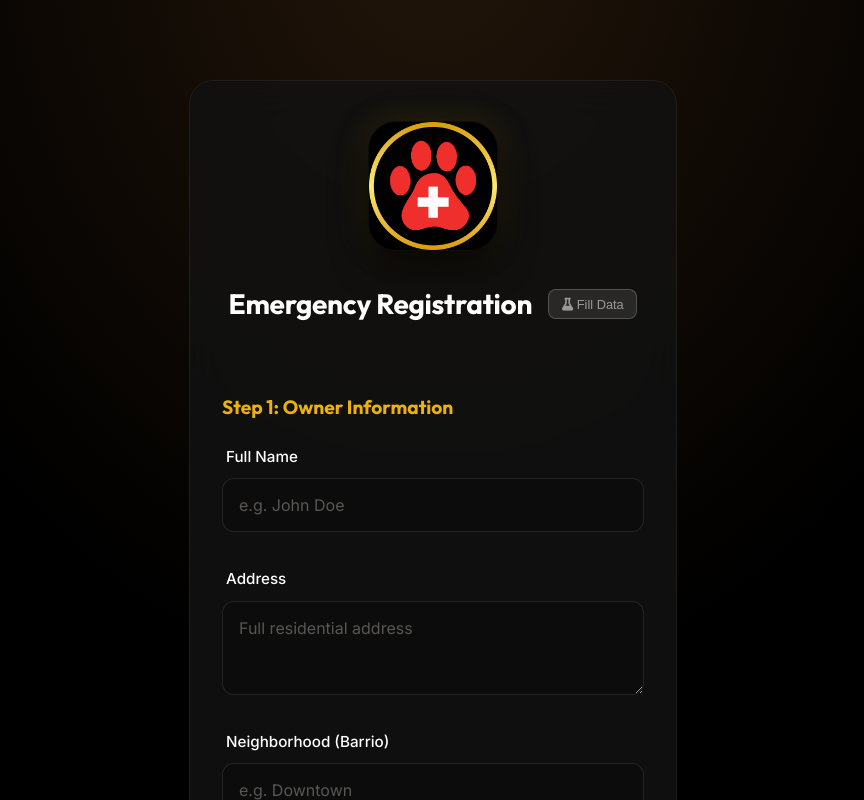
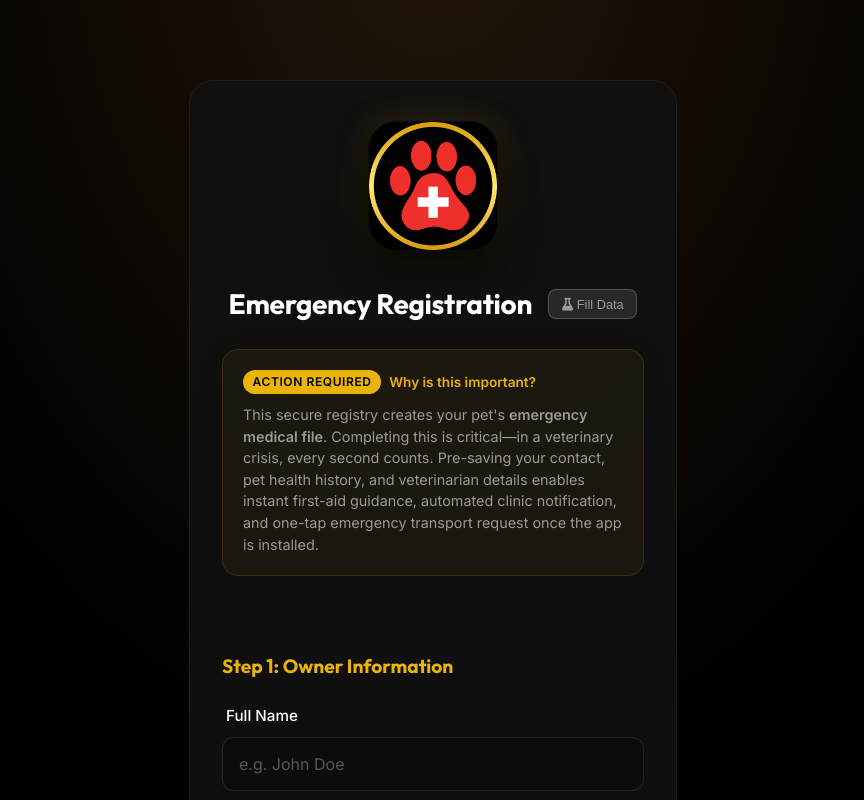
Before and after one commit to vanshg1214/aegis_sos, a React (Vite) app: page / in a window 1280 px wide. Shown: the top 800 px of the page, without its empty margins (207-1071 px from the left). Built offline with nearby package versions, Linux system fonts and the light colour scheme.

Commit message:
feat: add Action Required info box at start of registration form explaining why it's critical

```diff
--- a/src/components/RegistrationForm.jsx
+++ b/src/components/RegistrationForm.jsx
@@ -196,6 +196,43 @@ const RegistrationForm = () => {
           </button>
         </div>
 
+        {currentStep === 1 && (
+          <div style={{
+            background: 'rgba(234, 179, 8, 0.05)',
+            border: '1px solid rgba(234, 179, 8, 0.15)',
+            borderRadius: '16px',
+            padding: '1.25rem',
+            textAlign: 'left',
+            width: '100%',
+            marginBottom: '2rem',
+            display: 'flex',
+            flexDirection: 'column',
+            gap: '0.6rem',
+            boxShadow: '0 4px 20px rgba(0, 0, 0, 0.15)'
+          }}>
+            <div style={{ display: 'flex', alignItems: 'center', gap: '8px' }}>
+              <span style={{
+                background: 'var(--accent-gold)',
+                color: '#000000',
+                fontSize: '0.75rem',
+                fontWeight: '800',
+                textTransform: 'uppercase',
+                padding: '0.2rem 0.6rem',
+                borderRadius: '999px',
+                letterSpacing: '0.05em'
+              }}>
+                Action Required
+              </span>
+              <span style={{ fontSize: '0.85rem', color: 'var(--accent-gold)', fontWeight: '600' }}>
+                Why is this important?
+              </span>
+            </div>
+            <p style={{ fontSize: '0.9rem', color: 'var(--text-secondary)', lineHeight: '1.5', margin: 0 }}>
+              This secure registry creates your pet's <strong>emergency medical file</strong>. Completing this is critical—in a veterinary crisis, every second counts. Pre-saving your contact, pet health history, and veterinarian details enables instant first-aid guidance, automated clinic notification, and one-tap emergency transport request once the app is installed.
+            </p>
+          </div>
+        )}
+
         <div style={{ display: 'flex', justifyContent: 'center', gap: '10px', marginBottom: '2.5rem' }}>
           <div style={{ width: '45%', height: '4px', background: currentStep >= 1 ? 'var(--accent-gold)' : 'rgba(255,255,255,0.1)', borderRadius: '4px', transition: 'background 0.3s' }}></div>
           <div style={{ width: '45%', height: '4px', background: currentStep >= 2 ? 'var(--accent-gold)' : 'rgba(255,255,255,0.1)', borderRadius: '4px', transition: 'background 0.3s' }}></div>
```
